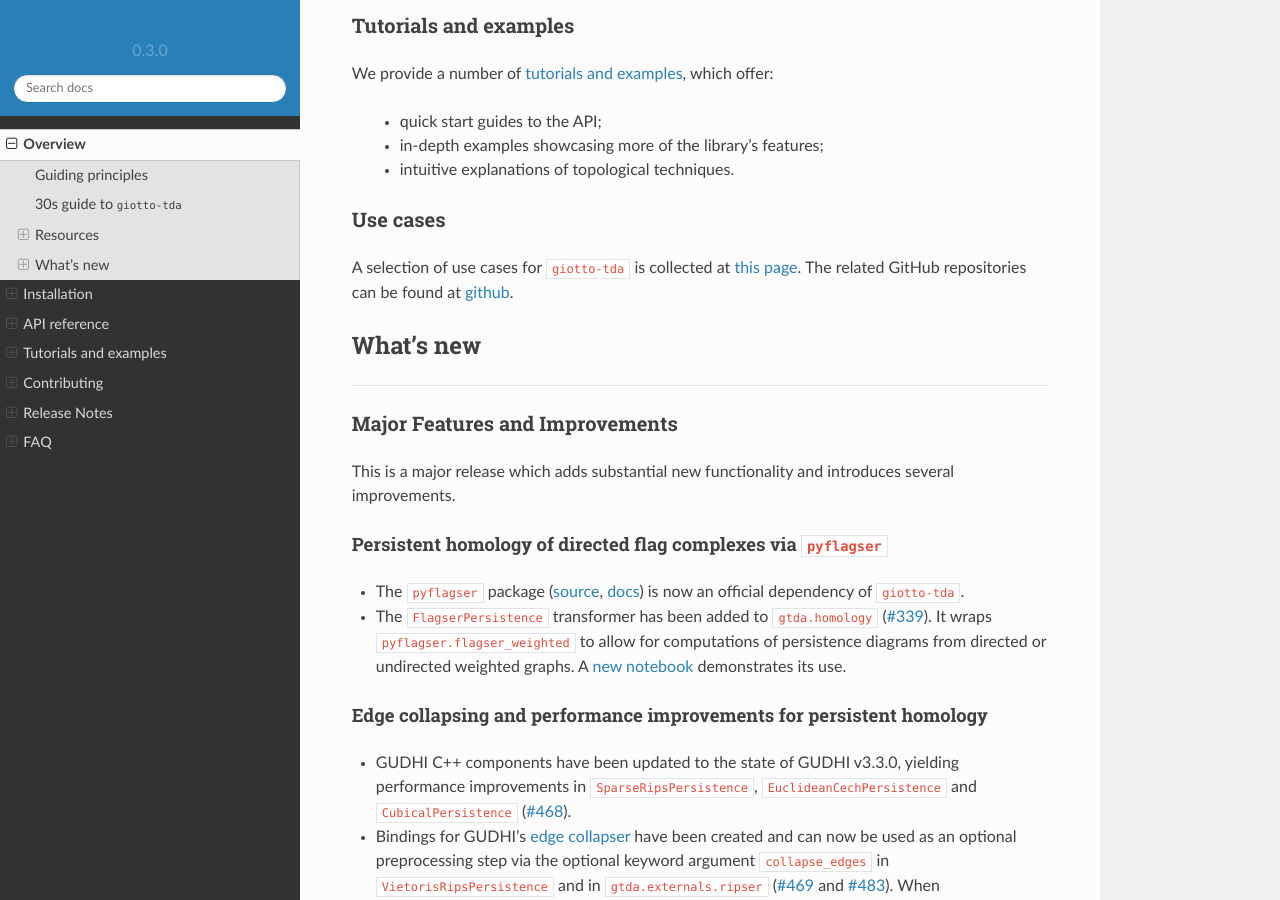
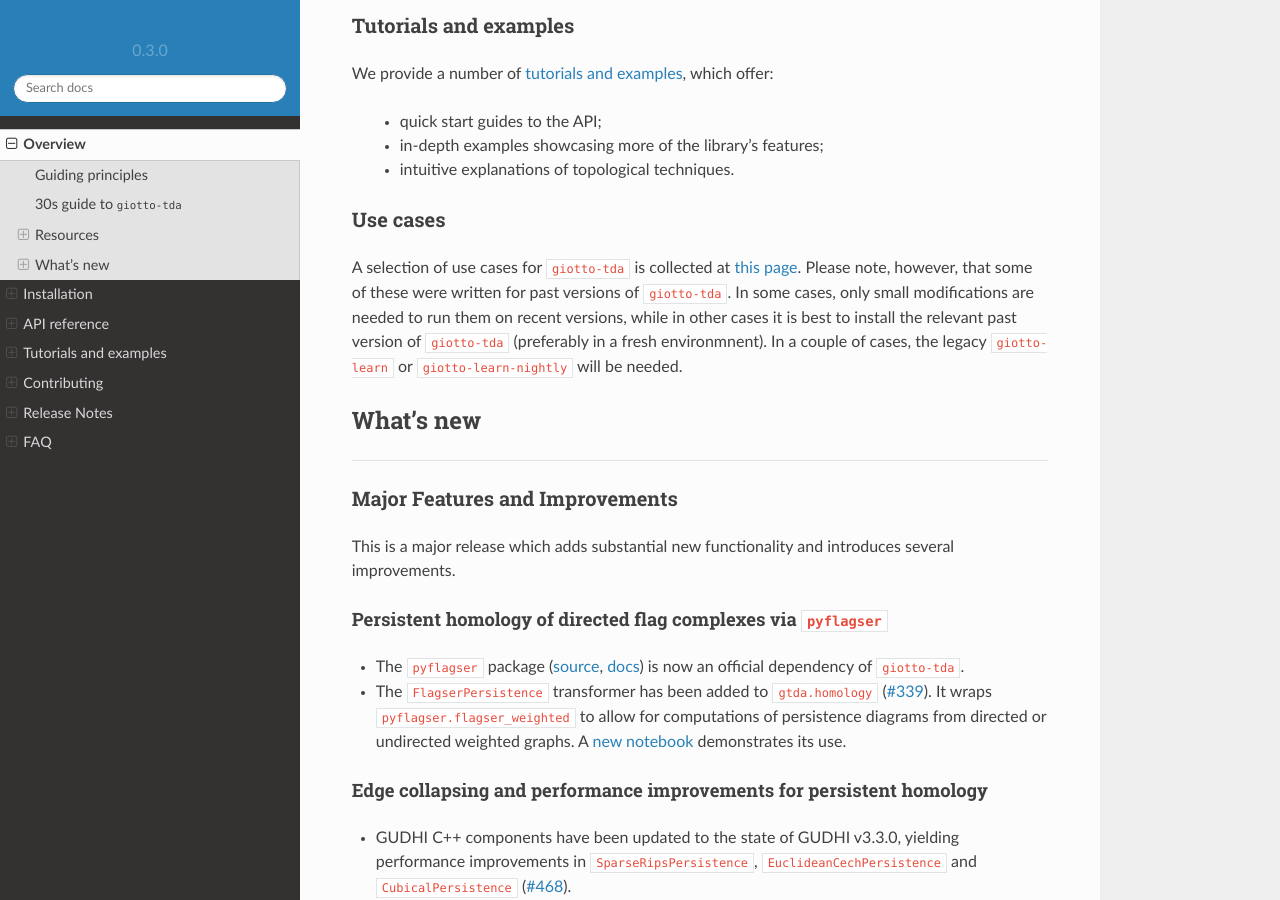
Before and after one commit to giotto-ai/giotto-tda, a Sphinx documentation site: the page built from doc/library.rst, in a window 1280 px wide and 900 px high, scrolled down 3056 px. Built offline with Sphinx 7.4.7 and the Read the Docs theme 2.0.0, drawn with Linux system fonts in a browser that asks for light colours; pages that are not in the unit, such as notebooks, are missing from menus; comment, search, counter and statistics services are not loaded; the version number is read from the project's files by our own code.

Commit message:
Clarify use cases situation

```diff
--- a/doc/library.rst
+++ b/doc/library.rst
@@ -79,8 +79,7 @@
   model.fit(X_train, y_train)
   model.score(X_valid, y_valid)
 
-``giotto-tda`` also implements the `Mapper algorithm <https://research.math.osu.edu/tgda/mapperPBG.pdf>`_ as a highly customisable ``scikit-learn`` :class:`Pipeline`, and provides simple plotting functions
-for visualizing output Mapper graphs and have real-time interaction with the pipeline parameters:
+``giotto-tda`` also implements the `Mapper algorithm <https://research.math.osu.edu/tgda/mapperPBG.pdf>`_ as a highly customisable ``scikit-learn`` :class:`Pipeline`, and provides simple plotting functions for visualizing output Mapper graphs and have real-time interaction with the pipeline parameters:
 
 .. code-block:: python
 
@@ -108,7 +107,10 @@
 =========
 
 A selection of use cases for ``giotto-tda`` is collected at `this page <https://giotto.ai/use-cases>`_.
-The related GitHub repositories can be found at `github <https://github.com/giotto-ai>`_.
+Please note, however, that some of these were written for past versions of ``giotto-tda``. In some cases,
+only small modifications are needed to run them on recent versions, while in other cases it is best to
+install the relevant past version of ``giotto-tda`` (preferably in a fresh environmnent). In a couple of
+cases, the legacy ``giotto-learn`` or ``giotto-learn-nightly`` will be needed.
 
 **********
 What's new
```
